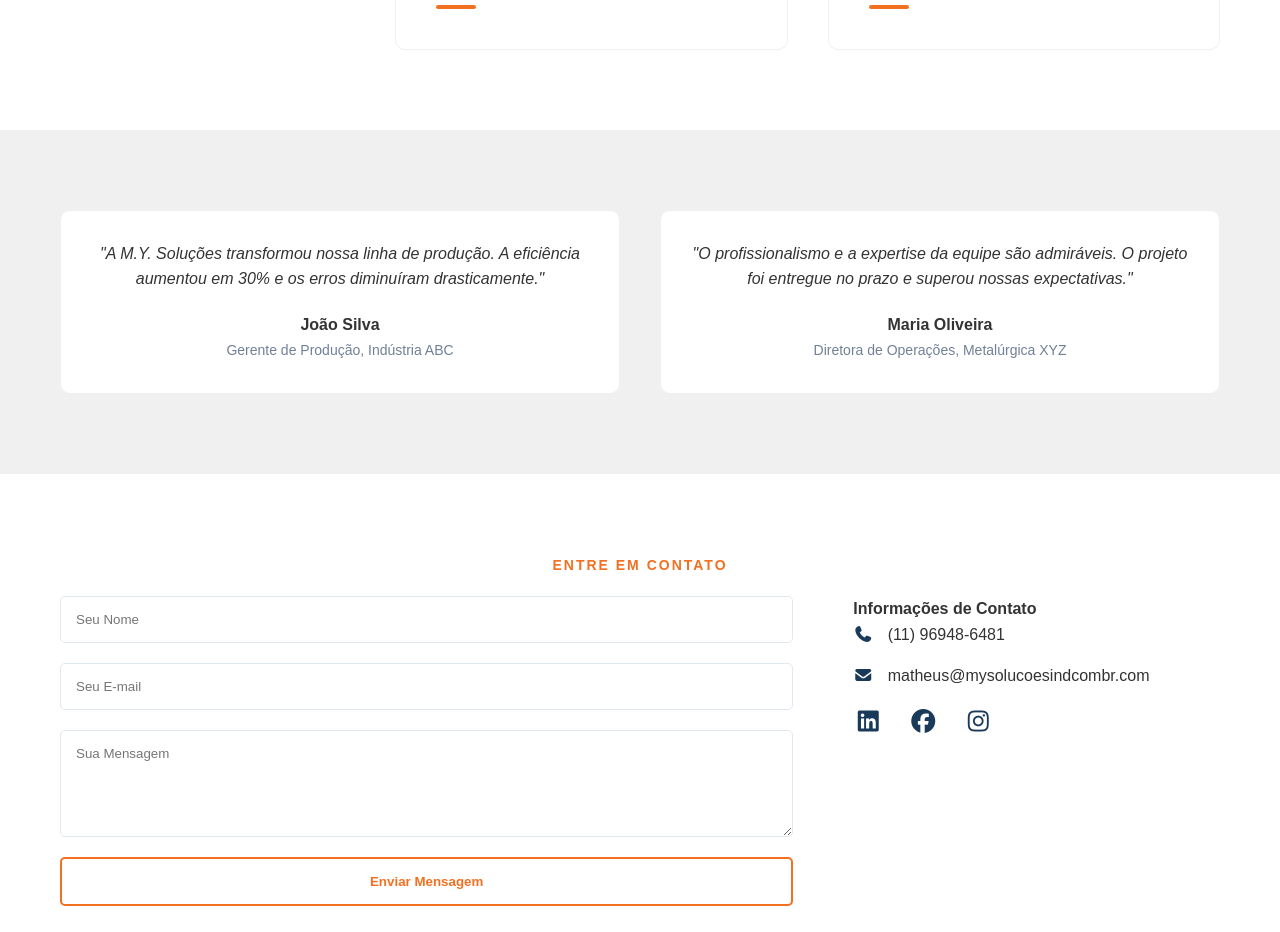
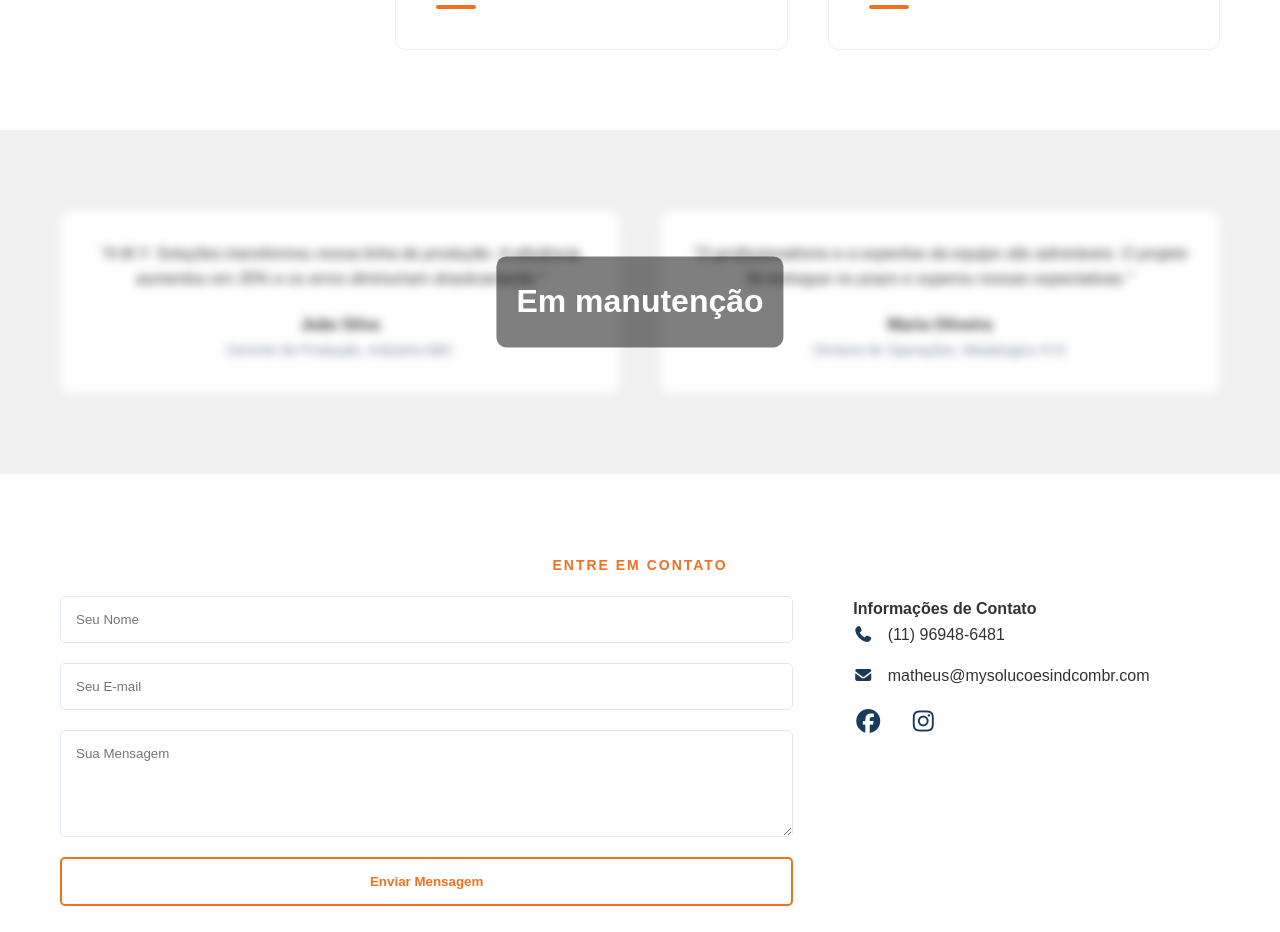
Before and after one commit to umdoisquasetres/sitePrincipal, a React (Create React App) app: page / in a window 1280 px wide. Shown: the part 1900-2832 px from the top of the page. Built offline with nearby package versions, Linux system fonts and the light colour scheme.

Commit message:
feat: Atualiza seção de testemunhas e links de contato
- Coloca a seção de testemunhas em modo de manutenção.
- Atualiza os links de redes sociais no formulário de contato.

```diff
--- a/src/components/Contact.tsx
+++ b/src/components/Contact.tsx
@@ -39,9 +39,8 @@ const Contact: React.FC = () => {
                         <p><i className="fas fa-phone"></i> (11) 96948-6481</p>
                         <p><i className="fas fa-envelope"></i> matheus@mysolucoesindcombr.com</p>
                         <div className="social-media">
-                            <a href="#!"><i className="fab fa-linkedin"></i></a>
-                            <a href="#!"><i className="fab fa-facebook"></i></a>
-                            <a href="#!"><i className="fab fa-instagram"></i></a>
+                            <a href="https://www.facebook.com/profile.php?id=61581325265733"><i className="fab fa-facebook"></i></a>
+                            <a href="https://www.instagram.com/m.ysolucoes/"><i className="fab fa-instagram"></i></a>
                         </div>
                     </div>
                 </div>
--- a/src/components/Testimonials.tsx
+++ b/src/components/Testimonials.tsx
@@ -3,7 +3,8 @@ import React from 'react';
 
 const Testimonials: React.FC = () => {
     return (
-        <section id="testimonials" className="testimonials-section fade-in-section">
+        <section id="testimonials" className="testimonials-section fade-in-section" style={{ position: 'relative' }}>
+            <div style={{ filter: 'blur(5px)', pointerEvents: 'none' }}>
                 <div className="container">
                     <div className="testimonials-grid">
                         <div className="testimonial-card">
@@ -22,6 +23,23 @@ const Testimonials: React.FC = () => {
                         </div>
                     </div>
                 </div>
+            </div>
+            <div style={{
+                position: 'absolute',
+                top: '50%',
+                left: '50%',
+                transform: 'translate(-50%, -50%)',
+                color: 'white',
+                fontSize: '2rem',
+                fontWeight: 'bold',
+                textAlign: 'center',
+                zIndex: 10,
+                backgroundColor: 'rgba(0, 0, 0, 0.5)',
+                padding: '20px',
+                borderRadius: '10px'
+            }}>
+                Em manutenção
+            </div>
         </section>
     );
 };
```
Lines whose indentation alone changed are shown as unchanged.
